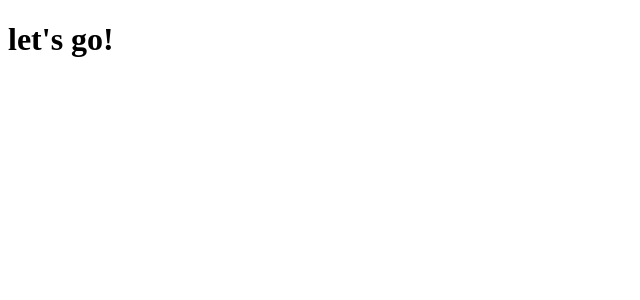
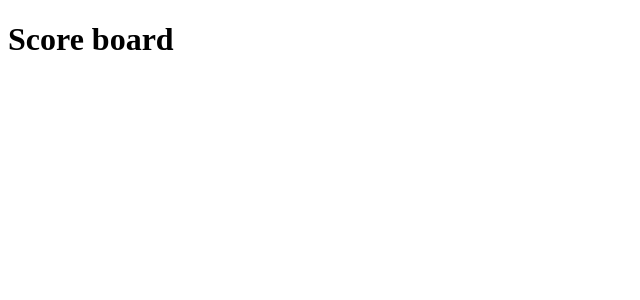
Before and after one commit to hard-tech/naval-warships, a React (Create React App) app: page /ScoreBoard in a window 1280 px wide. Shown: the top 300 px of the page, without its empty margins (0-640 px from the left). Built offline with nearby package versions, Linux system fonts and the light colour scheme.

Commit message:
SYNC ScoreBoard

```diff
--- a/src/page/ScoreBoard.jsx
+++ b/src/page/ScoreBoard.jsx
@@ -6,7 +6,7 @@ export default class ScoreBoard extends Component {
   render() {
     return (
       <div>
-        <h1>let's go!</h1>
+        <h1>Score board</h1>
       </div>
     )
   }
```
